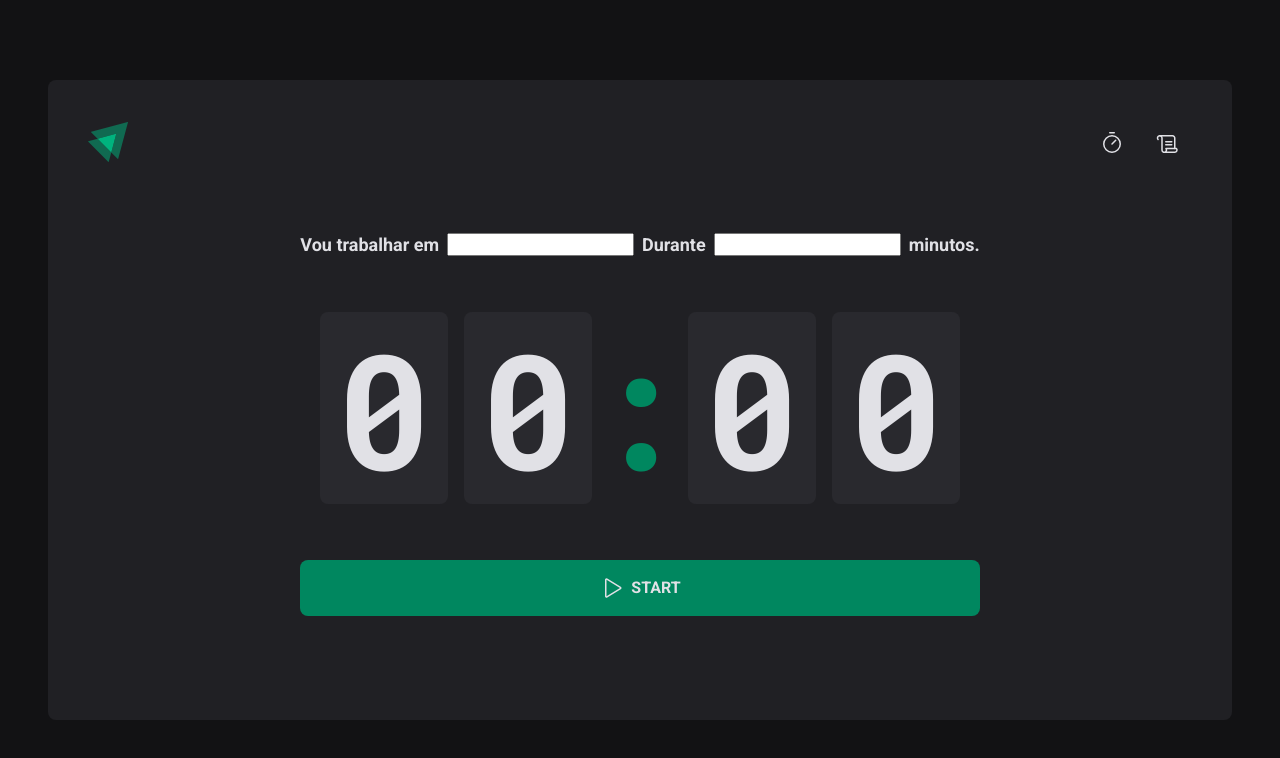
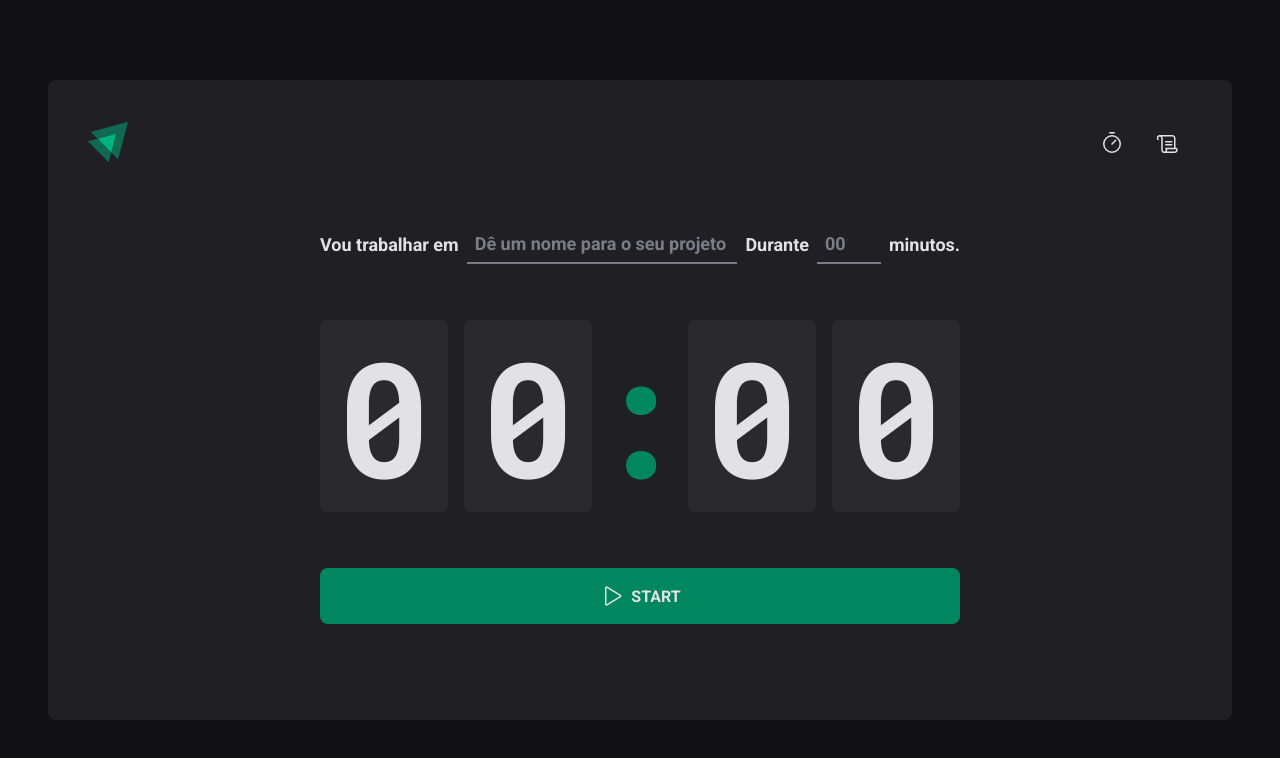
Before and after one commit to Lucasedusi/pomodoro-timer-react, a React (Vite) app: page / in a window 1280 px wide. Shown: the top 758 px of the page. Built offline with nearby package versions, Linux system fonts and the light colour scheme.

Commit message:
:lipstick:feat: styling input

```diff
--- a/src/pages/Home/index.tsx
+++ b/src/pages/Home/index.tsx
@@ -3,8 +3,10 @@
 	CountDownContainer,
 	FormContainer,
 	HomeContainer,
+	MinutesAmountInput,
 	Separator,
 	StartCountDownButton,
+	TaskInput,
 } from "./styles";
 
 export function Home() {
@@ -13,10 +15,14 @@
 			<form action="">
 				<FormContainer>
 					<label htmlFor="taks">Vou trabalhar em</label>
-					<input id="task" />
+					<TaskInput id="task" placeholder="Dê um nome para o seu projeto" />
 
 					<label htmlFor="minutesAmount">Durante</label>
-					<input type="number" id="minutesAmount" />
+					<MinutesAmountInput
+						type="number"
+						id="minutesAmount"
+						placeholder="00"
+					/>
 
 					<span>minutos.</span>
 				</FormContainer>
--- a/src/pages/Home/styles.ts
+++ b/src/pages/Home/styles.ts
@@ -26,6 +26,34 @@
 	font-size: 1.125rem;
 	font-weight: bold;
 	flex-wrap: wrap;
+`;
+
+const BaseInput = styled.input`
+	background: transparent;
+	height: 2.5rem;
+	border: 0;
+	border-bottom: 2px solid ${(props) => props.theme["gray-500"]};
+	font-weight: bold;
+	font-size: 1.125rem;
+	padding: 0 0.5rem;
+	color: ${(props) => props.theme["gray-100"]};
+
+	&:focus {
+		box-shadow: none;
+		border-color: ${(props) => props.theme["green-500"]};
+	}
+
+	&::placeholder {
+		color: ${(props) => props.theme["gray-500"]};
+	}
+`;
+
+export const TaskInput = styled(BaseInput)`
+	flex: 1;
+`;
+
+export const MinutesAmountInput = styled(BaseInput)`
+	width: 4rem;
 `;
 
 export const CountDownContainer = styled.div`
```
